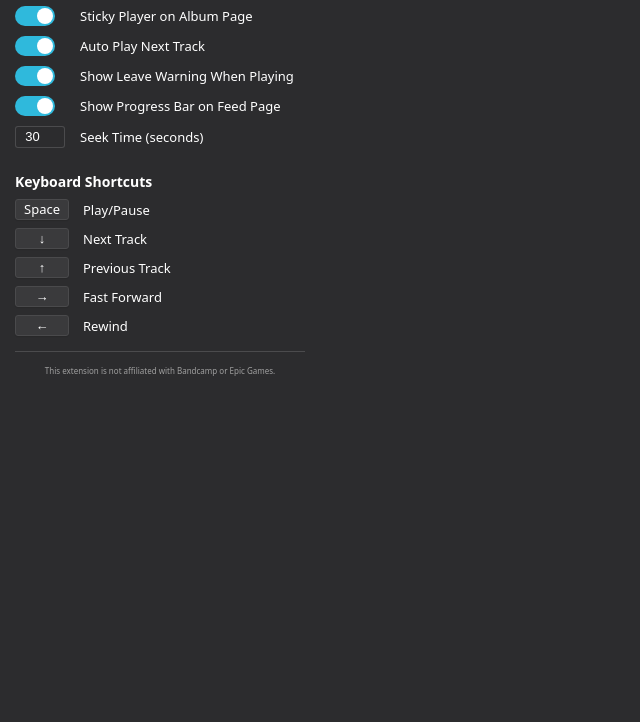
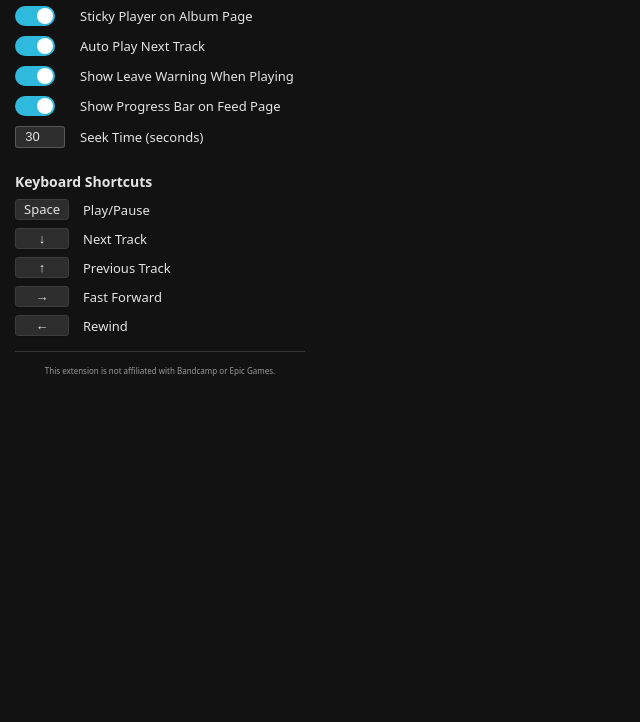
Before and after one commit to rafenden/amp-for-bandcamp, a website with bundled scripts: page src/popup/popup.html in a window 1280 px wide. Shown: the part 78-800 px from the top of the page, without its empty margins (0-640 px from the left). Built offline with nearby package versions, Linux system fonts and the dark colour scheme; some packages are replaced by stand-ins of ours.

Commit message:
chore: misc updates

```diff
--- a/src/popup/popup.css
+++ b/src/popup/popup.css
@@ -1,7 +1,8 @@
 /* See https://github.com/WebKit/WebKit/blob/main/Source/WebCore/css/CSSValueKeywords.in */
 
 :root {
-  --bg-color: white;
+  color-scheme: light dark;
+  --bg-color: transparent;
   --text-color: #000000;
   --border-color: rgba(0, 0, 0, 0.1);
   --toggle-bg: rgba(0, 0, 0, 0.1);
@@ -14,14 +15,13 @@
 
 @media (prefers-color-scheme: dark) {
   :root {
-    --bg-color: #2c2c2e;
-    --text-color: #ffffff;
+    --text-color: #e4e4e4;
     --border-color: rgba(255, 255, 255, 0.15);
     --toggle-bg: rgba(255, 255, 255, 0.2);
     --toggle-active: #2fb9dc;
-    --kbd-bg: #3a3a3c;
-    --kbd-border: #4a4a4c;
-    --footer-color: #a0a0a0;
+    --kbd-bg: #2d2d2d;
+    --kbd-border: #3d3d3d;
+    --footer-color: #999999;
     --footer-border: rgba(255, 255, 255, 0.15);
   }
 }
@@ -172,3 +172,21 @@ footer {
 small {
   font-size: 8px;
 }
+
+@media (prefers-color-scheme: dark) {
+  input, select, textarea {
+    color-scheme: dark;
+  }
+
+  .settings input[type="number"] {
+    background-color: #2d2d2d;
+    color: #e4e4e4;
+    border-color: rgba(255, 255, 255, 0.2);
+  }
+
+  kbd {
+    color: #e4e4e4;
+    background: var(--kbd-bg);
+    border-color: var(--kbd-border);
+  }
+}
```
